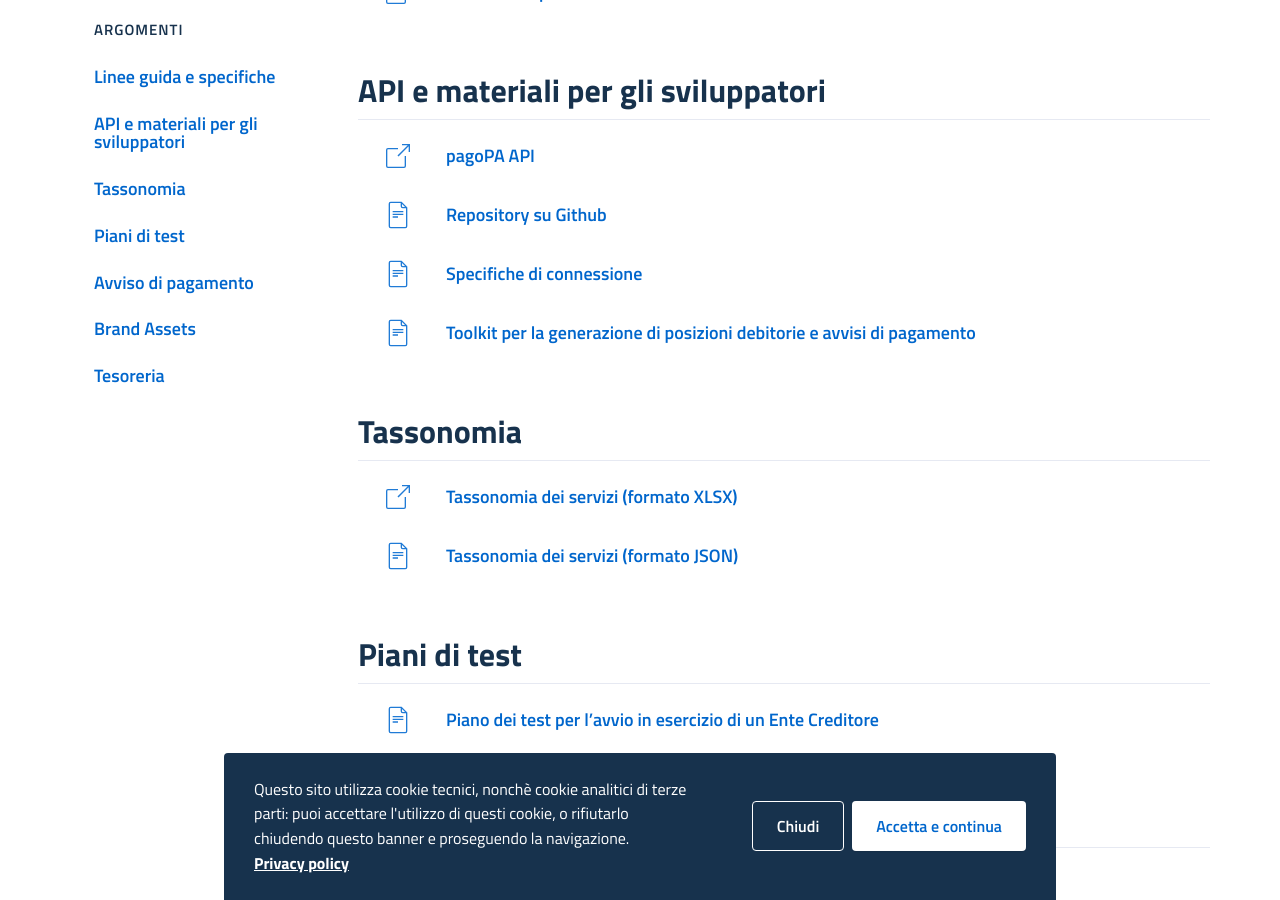
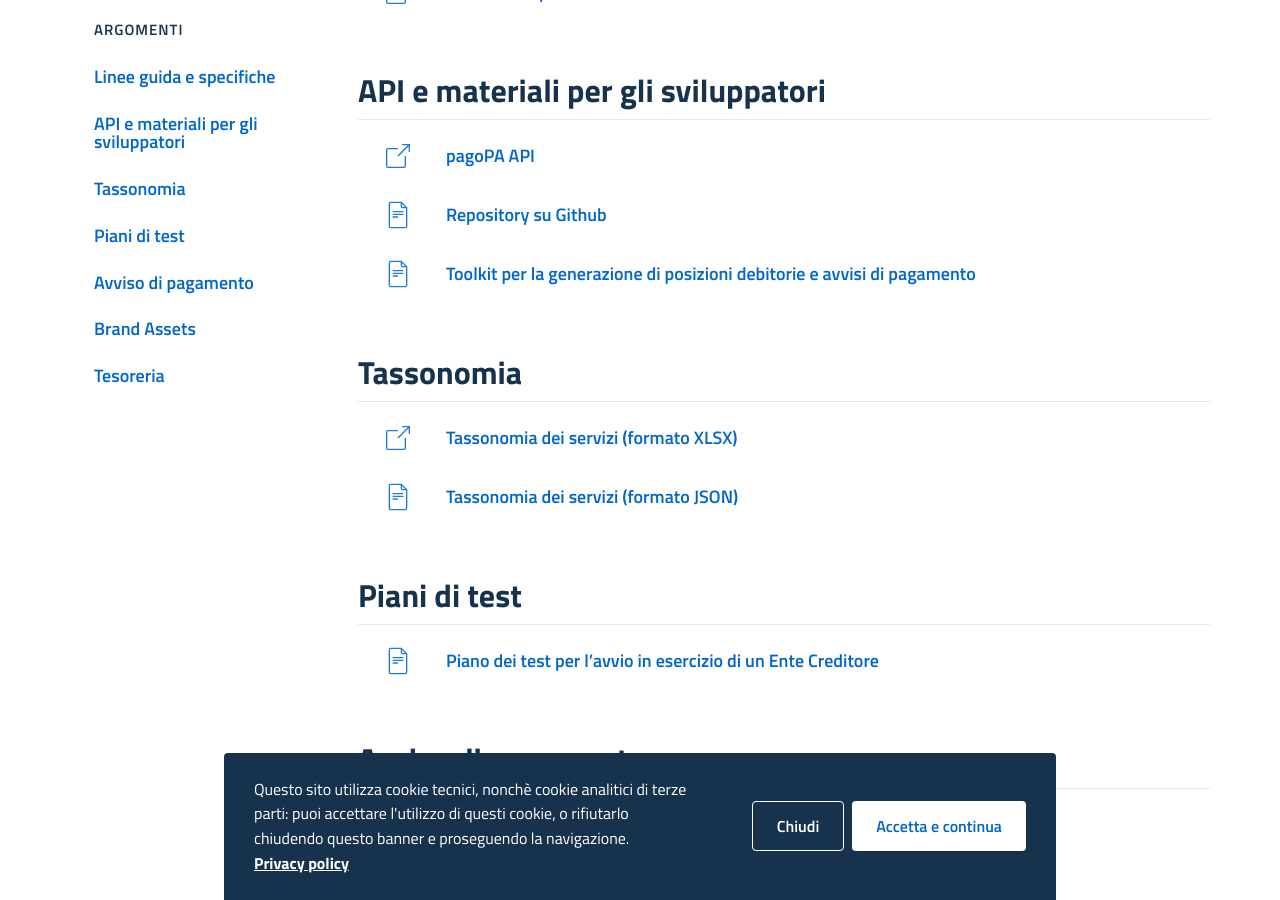
Before and after one commit to pagopa/site-pagopa.gov.it, a Jekyll site: the page built from it/pubbliche-amministrazioni/documentazione.md, in a window 1280 px wide and 900 px high, scrolled down 805 px. Built offline with Jekyll 4.4.1, drawn with Linux system fonts in a browser that asks for light colours.

Commit message:
Update pa-documentazione.yml
removed duplicated entry

```diff
--- a/_data/pa-documentazione.yml
+++ b/_data/pa-documentazione.yml
@@ -23,9 +23,6 @@
     -
       label: Repository su Github
       url: 'https://github.com/pagopa/pagopa-api/tree/develop'
-    -
-      label: Specifiche di connessione
-      url: "https://github.com/pagopa/site-pagopa.gov.it/tree/master/data"
     -
       label: Toolkit per la generazione di posizioni debitorie e avvisi di pagamento
       url: "https://github.com/pagopa/pagopa-api/tree/develop"
```
